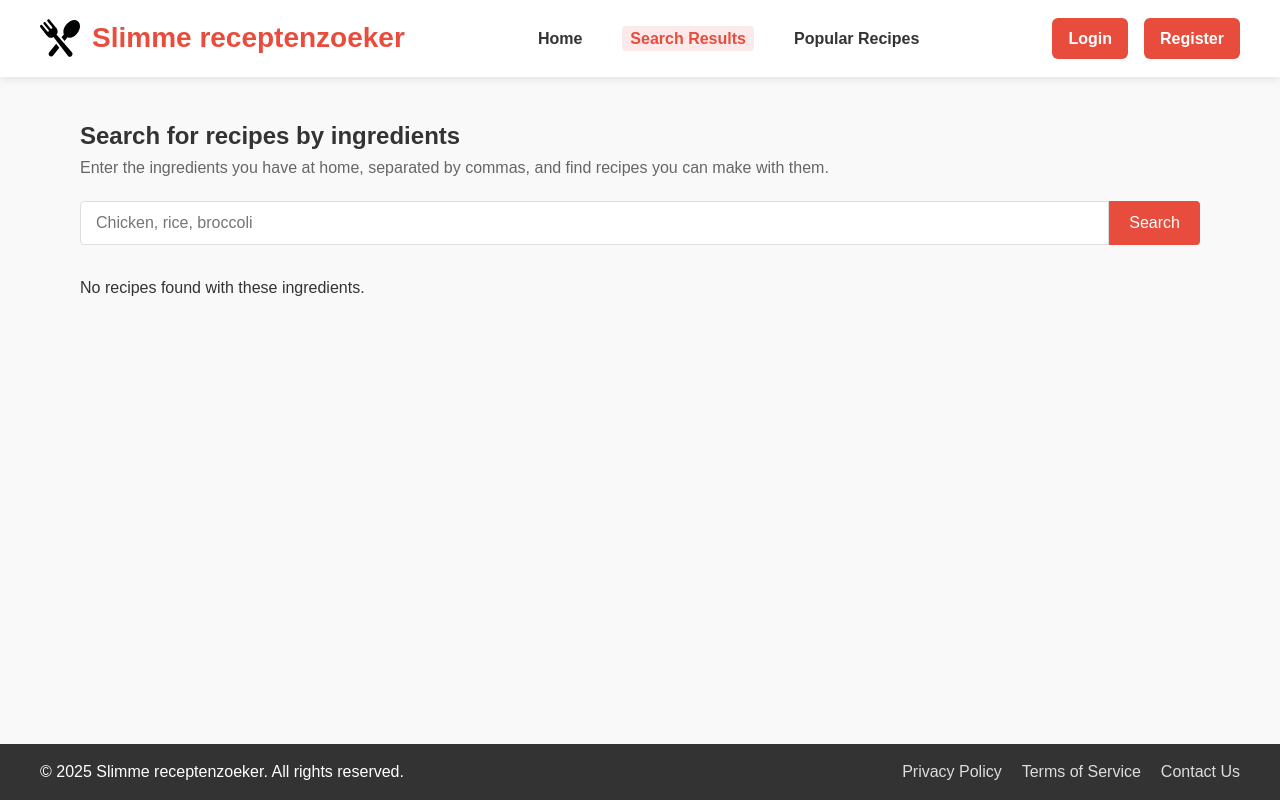
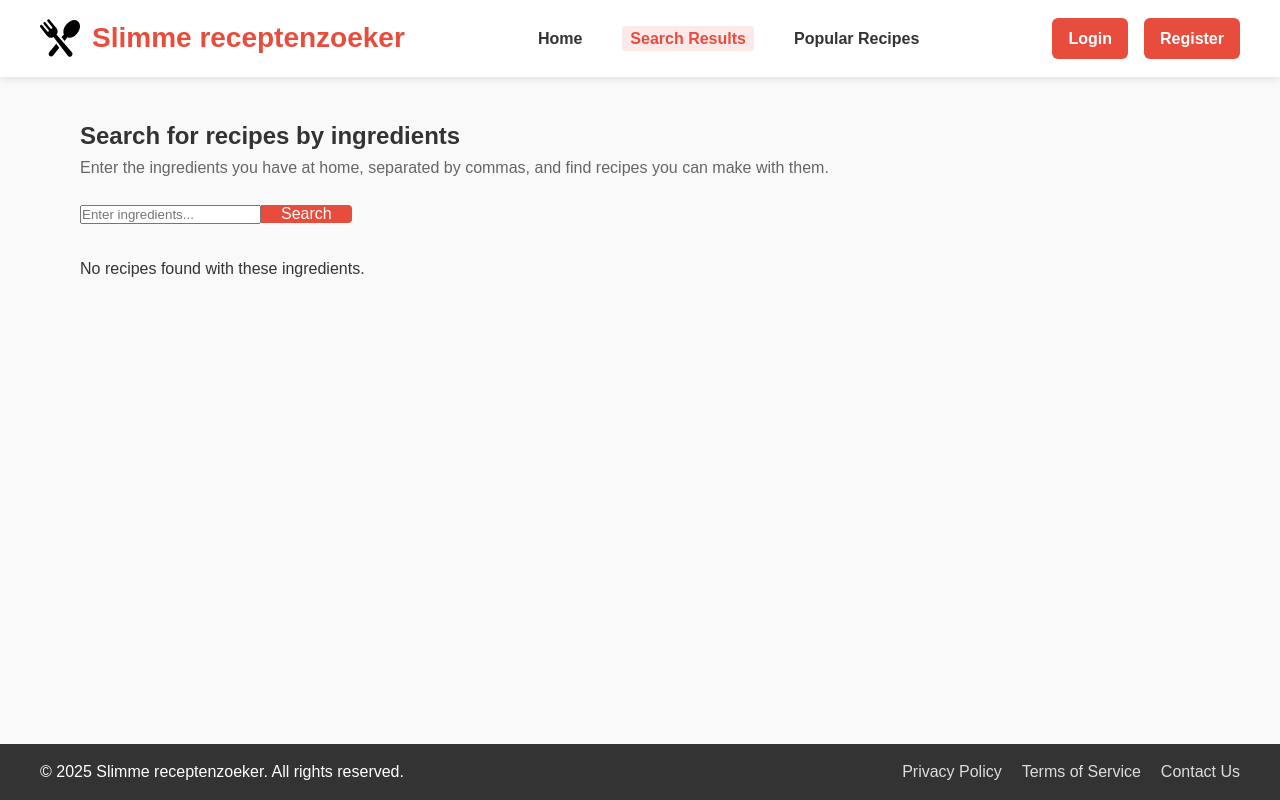
Before and after one commit to MaksNovi/slimme-receptenzoeker-maks, a React (Vite) app: page /search-results in a window 1280 px wide. Built offline with nearby package versions, Linux system fonts and the light colour scheme.

Commit message:
Add recent searches functionality

```diff
--- a/src/components/common/SearchBar.css
+++ b/src/components/common/SearchBar.css
@@ -1,6 +1,5 @@
-.search-bar-form {
-    display: flex;
-    margin-bottom: 15px;
+.search-bar-container {
+    position: relative;
 }
 
 .search-bar-input {
--- a/src/components/common/SearchBar.jsx
+++ /dev/null
@@ -1,35 +0,0 @@
-import { useState } from 'react';
-import PropTypes from 'prop-types';
-import './SearchBar.css';
-
-function SearchBar({ onSearch, initialValue = '' }) {
-    const [ingredients, setIngredients] = useState(initialValue);
-
-    const handleSubmit = (e) => {
-        e.preventDefault();
-        if (ingredients.trim()) {
-            onSearch(ingredients);
-        }
-    };
-
-    return (
-        <form onSubmit={handleSubmit} className="search-bar-form">
-            <input
-                type="text"
-                value={ingredients}
-                onChange={(e) => setIngredients(e.target.value)}
-                placeholder="Chicken, rice, broccoli"
-                className="search-bar-input"
-                aria-label="Enter ingredients"
-            />
-            <button type="submit" className="search-bar-button">Search</button>
-        </form>
-    );
-}
-
-SearchBar.propTypes = {
-    onSearch: PropTypes.func.isRequired,
-    initialValue: PropTypes.string
-};
-
-export default SearchBar;
--- /dev/null
+++ b/src/components/common/SearchBar.tsx
@@ -0,0 +1,62 @@
+import {useEffect, useState} from 'react';
+import './SearchBar.css';
+
+function SearchBar({onSearch, placeholder = "Enter ingredients..."}) {
+    const [searchIngredients, setSearchIngredients] = useState('');
+    const [recentSearches, setRecentSearches] = useState([]);
+    const [showSuggestions, setShowSuggestions] = useState(false);
+
+    useEffect(() => {
+        const savedSearches = localStorage.getItem('recent-searches');
+        if (savedSearches) {
+            setRecentSearches(JSON.parse(savedSearches));
+        }
+    }, []);
+
+    const saveSearch = (search: string) => {
+        if (!search.trim()) return;
+
+        const updatedSearches = [search, ...recentSearches.filter(s => s !== search)].slice(0, 5);
+        setRecentSearches(updatedSearches);
+        localStorage.setItem('recent-searches', JSON.stringify(updatedSearches));
+    };
+
+    const handleSubmit = (e) => {
+        e.preventDefault();
+        if (searchIngredients.trim()) {
+            saveSearch(searchIngredients);
+            onSearch(searchIngredients);
+            setShowSuggestions(false);
+        }
+    };
+
+    return (
+        <div className="search-bar-container">
+            <form onSubmit={handleSubmit}>
+                <input
+                    type="text"
+                    value={searchIngredients}
+                    onChange={(e) => setSearchIngredients(e.target.value)}
+                    onFocus={() => setShowSuggestions(true)}
+                    placeholder={placeholder}
+                />
+
+                <button type="submit" className="search-bar-button">Search</button>
+            </form>
+
+            {showSuggestions && recentSearches.length > 0 && (
+                <div className="recent-searches">
+                    <h4>Recent Searches:</h4>
+
+                    {recentSearches.map((search, index) => (
+                        <div key={index} onClick={() => setSearchIngredients(search)}>
+                            {search}
+                        </div>
+                    ))}
+                </div>
+            )}
+        </div>
+    );
+}
+
+export default SearchBar;
--- a/src/pages/SearchRecipes.jsx
+++ b/src/pages/SearchRecipes.jsx
@@ -1,6 +1,6 @@
 import {useState} from 'react';
 import {searchRecipesByIngredients} from '../services/SpoonacularService';
-import SearchBar from "../components/common/SearchBar.jsx";
+import SearchBar from "../components/common/SearchBar.tsx";
 import RecipeList from "../components/common/RecipeList.jsx";
 import './SearchRecipes.css';
 
```
